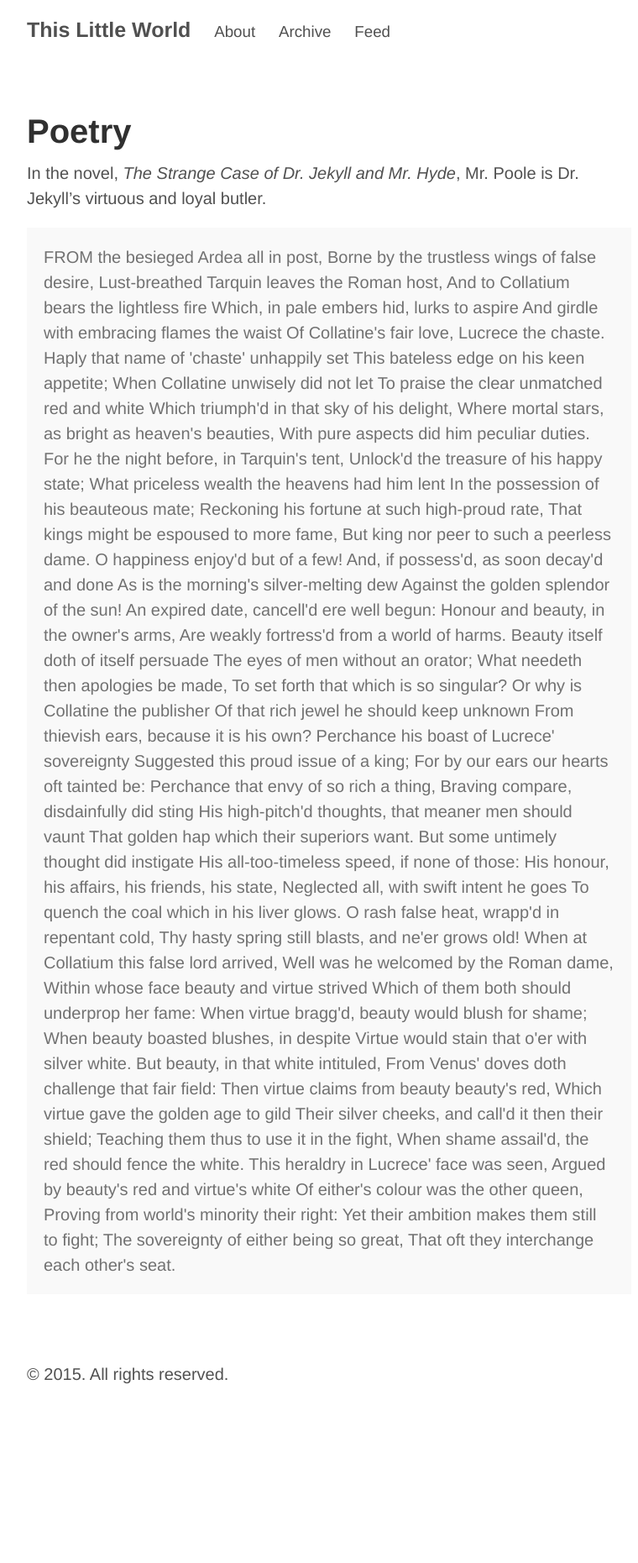
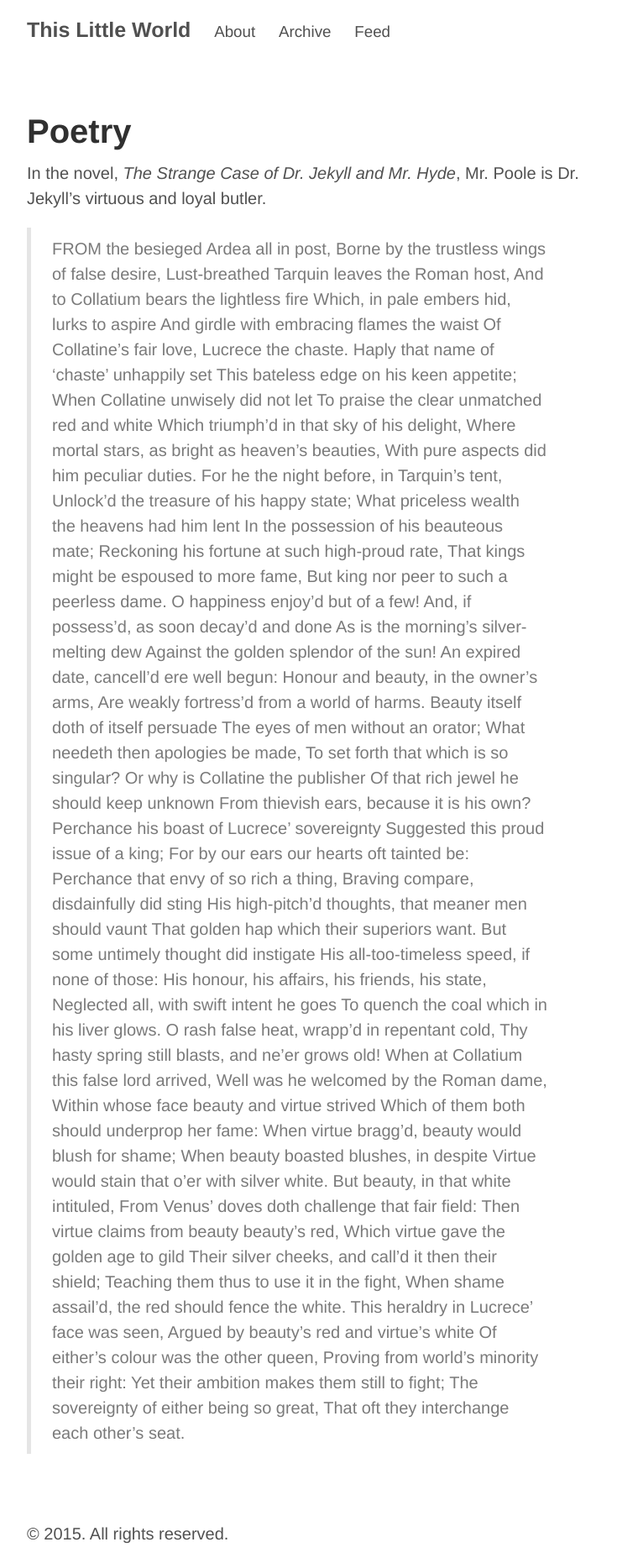
Before and after one commit to ThisLittleWorld/ThisLittleWorld.github.io, a Jekyll site: the page built from pages/poetry.md, in a window 1280 px wide. Shown: the whole page at 84% size, without its empty margins (248-1008 px from the left). Built offline with Jekyll 4.4.1, drawn with Linux system fonts in a browser that asks for light colours; Markdown is read by kramdown in place of the engine named in the settings; before the commit the page ends 1671 px from its top, so only the background shows below that.

Commit message:
block quote

```diff
--- a/pages/poetry.md
+++ b/pages/poetry.md
@@ -6,8 +6,7 @@ permalink: "/poetry/"
 
 In the novel, *The Strange Case of Dr. Jekyll and Mr. Hyde*, Mr. Poole is Dr. Jekyll's virtuous and loyal butler.
 
-<p class="message">
-  FROM the besieged Ardea all in post,
+>FROM the besieged Ardea all in post,
 Borne by the trustless wings of false desire,
 Lust-breathed Tarquin leaves the Roman host,
 And to Collatium bears the lightless fire
@@ -77,4 +76,3 @@ Proving from world's minority their right:
 Yet their ambition makes them still to fight;
 The sovereignty of either being so great,
 That oft they interchange each other's seat.
-</p>
```
